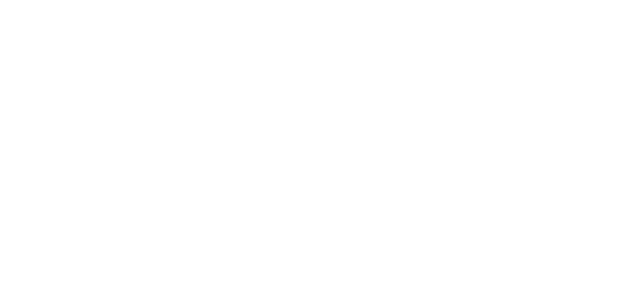
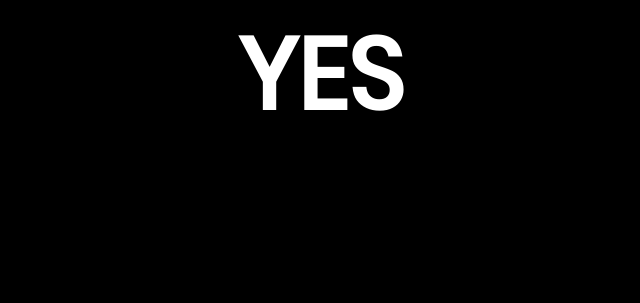
Before and after one commit to javiforis/AmIConfinated, a plain HTML site: page index.html in a window 1280 px wide. Shown: the whole page, without its empty margins (319-959 px from the left). Drawn offline with Linux system fonts and the light colour scheme.

Commit message:
CSS actualizado

```diff
--- a/index.html
+++ b/index.html
@@ -5,9 +5,24 @@
     <meta name="viewport" content="width=device-width, initial-scale=1.0">
     <title>¿AmIconfinated?</title>
     <script defer src="main.js"></script>
-    <link rel="stylesheet" href="/style.css">
+    <link rel="stylesheet" href="style.css">
 </head>
 <body>
+    <main>
+        <div id="result">
+            <H1 class="yesOrNo">YES</H1>
+        </div>
+        <div id="map">
+        </div>
+        <div id="graphic">
+        </div>
+        <footer>
+        <div id="buttons">
+            <a class="button1" href=""></a>
+            <a class="button2" href=""></a>
+        </div>
+        </footer>
+    </main>
 
 </body>
 </html>
--- a/style.css
+++ b/style.css
@@ -0,0 +1,49 @@
+*,*::before,*::after {
+    margin: 0;
+    padding: 0;
+    box-sizing: border-box;
+}
+
+@font-face{
+    font-family: PopLight;
+    src: url(./media/fonts/Poppins-Light.ttf);
+}
+@font-face{
+    font-family: PopRegular;
+    src: url(./media/fonts/Poppins-Regular.ttf);
+}
+
+body {
+    font-family: PopLight;
+    background-color: black;
+}
+
+main {
+    background-color: black;
+    flex-direction: column;
+}
+
+div {
+    font-family: PopRegular;
+    color: white;
+    font-size: 50px;
+    display: flex;
+    height: 150px;
+    width: 100%;
+}
+#result {
+    align-items: center;
+    vertical-align:middle;
+}
+h1 {
+    width: 100%;
+    text-align: center;
+}
+
+/* .yesOrNo {
+    display: flex;
+    width: 100%;
+    align-self: center;
+    justify-self: center;
+}
+ */
```
Also changed, not shown: media/fonts/Poppins-Light.ttf (added), media/fonts/Poppins-Medium.ttf (added), media/fonts/Poppins-Regular.ttf (added), media/graphic.jpg (added), media/map.jpg (added).
